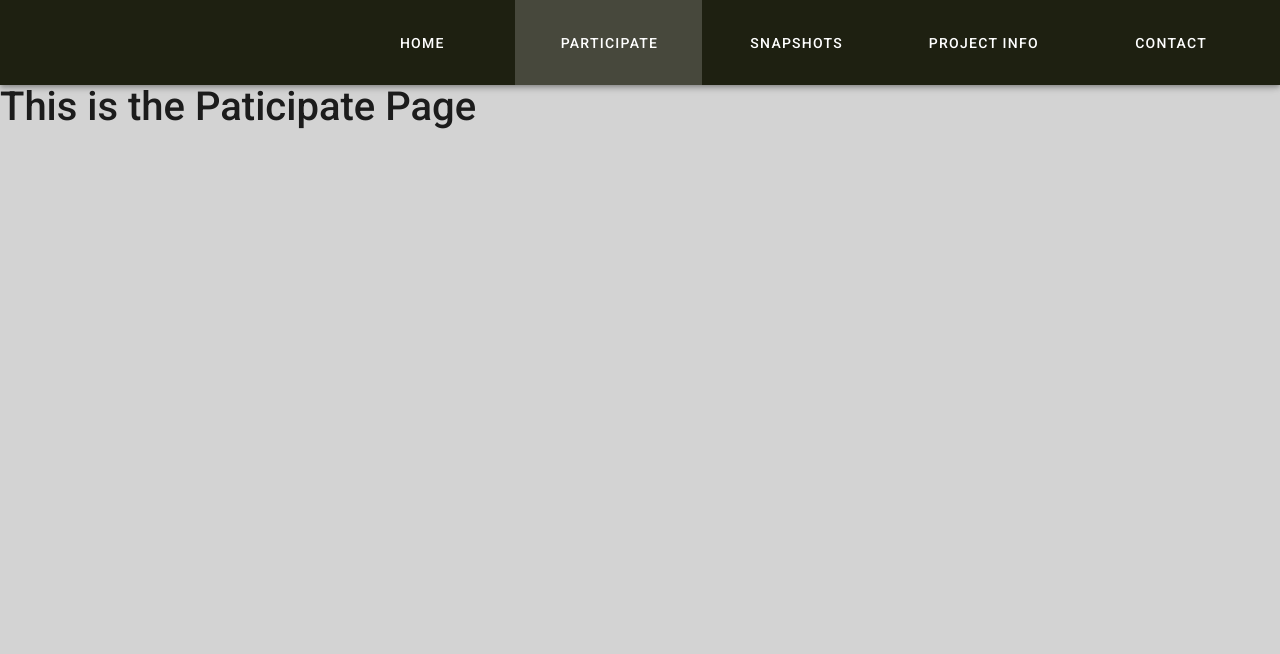
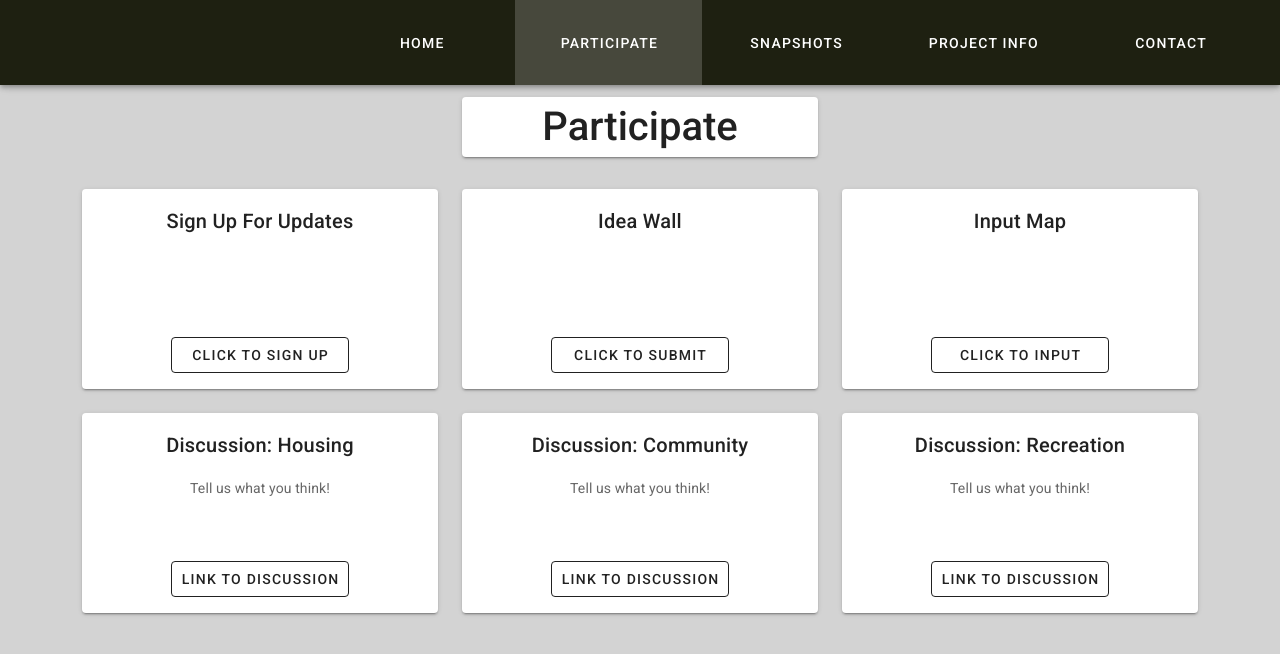
Before and after one commit to cjdoherty1/Carlisle-Master-Plan, a Vue app: page /#/participate in a window 1280 px wide. Shown: the top 654 px of the page. Built offline with nearby package versions, Linux system fonts and the light colour scheme.

Commit message:
Front end work on contact, participate, project info, and snapshots

```diff
--- a/src/views/Contact.vue
+++ b/src/views/Contact.vue
@@ -10,6 +10,11 @@
         </v-card>
       </v-col>
     </v-row>
+    <div>
+      <h1 style="font-size:15pt; text-align:center;" class="greytextclass">
+        Question? Comment? Brilliant idea? Use this form to send us a message.
+      </h1>
+    </div>
   </v-container>
 </template>
 
--- a/src/views/Participate.vue
+++ b/src/views/Participate.vue
@@ -1,5 +1,106 @@
 <template>
   <div>
-    <h1>This is the Paticipate Page</h1>
+    <v-container>
+      <v-row>
+        <v-col cols="4" />
+        <v-col cols="4">
+          <v-card>
+            <h1 style="font-size:30pt; text-align:center;" class="py-2">
+              Participate
+            </h1>
+          </v-card>
+        </v-col>
+      </v-row>
+
+      <v-row>
+        <v-col cols="4">
+          <v-card height="200px">
+            <v-card-title class="justify-center"
+              >Sign Up For Updates</v-card-title
+            >
+            <v-card-actions class="justify-center">
+              <v-btn outlined style="width: 50%" absolute bottom="true"
+                >Click to Sign Up</v-btn
+              >
+            </v-card-actions>
+          </v-card>
+        </v-col>
+        <v-col cols="4">
+          <v-card height="200px">
+            <v-card-title class="justify-center">Idea Wall</v-card-title>
+            <v-card-actions class="justify-center">
+              <v-btn outlined style="width: 50%" absolute bottom="true"
+                >Click to Submit</v-btn
+              >
+            </v-card-actions>
+          </v-card>
+        </v-col>
+        <v-col cols="4">
+          <v-card height="200px">
+            <v-card-title class="justify-center">Input Map</v-card-title>
+            <v-card-actions class="justify-center">
+              <v-btn outlined style="width: 50%" absolute bottom="true"
+                >Click to Input</v-btn
+              >
+            </v-card-actions>
+          </v-card>
+        </v-col>
+      </v-row>
+
+      <v-row>
+        <v-col cols="4">
+          <v-card height="200px">
+            <v-card-title class="justify-center"
+              >Discussion: Housing</v-card-title
+            >
+            <v-card-text align="center" class="justify-center">
+              Tell us what you think!
+            </v-card-text>
+            <v-card-actions class="justify-center">
+              <v-btn outlined style="width: 50%" absolute bottom="true"
+                >Link to Discussion</v-btn
+              >
+            </v-card-actions>
+          </v-card>
+        </v-col>
+        <v-col cols="4">
+          <v-card height="200px">
+            <v-card-title class="justify-center"
+              >Discussion: Community</v-card-title
+            >
+            <v-card-text align="center" class="justify-center">
+              Tell us what you think!
+            </v-card-text>
+            <v-card-actions class="justify-center">
+              <v-btn outlined style="width: 50%" absolute bottom="true"
+                >Link to Discussion</v-btn
+              >
+            </v-card-actions>
+          </v-card>
+        </v-col>
+        <v-col cols="4">
+          <v-card height="200px">
+            <v-card-title class="justify-center"
+              >Discussion: Recreation</v-card-title
+            >
+            <v-card-text align="center" class="justify-center">
+              Tell us what you think!
+            </v-card-text>
+            <v-card-actions class="justify-center">
+              <v-btn outlined style="width: 50%" absolute bottom="true"
+                >Link to Discussion</v-btn
+              >
+            </v-card-actions>
+          </v-card>
+        </v-col>
+      </v-row>
+    </v-container>
   </div>
 </template>
+
+<script lang="ts">
+import Vue from "vue";
+export default Vue.extend({
+  components: {}
+});
+</script>
--- a/src/views/ProjectInfo.vue
+++ b/src/views/ProjectInfo.vue
@@ -1,5 +1,79 @@
 <template>
   <div>
-    <h1 style="text-align:center;">This is the Project Info page</h1>
+    <v-container>
+      <v-row>
+        <v-col cols="4" />
+        <v-col cols="4">
+          <v-card>
+            <h1 style="font-size:30pt; text-align:center;" class="py-2">
+              Project Info
+            </h1>
+          </v-card>
+        </v-col>
+      </v-row>
+
+      <v-row>
+        <v-col cols="4" />
+        <v-col cols="4">
+          <v-btn outlined style="width: 100%"
+            >Click To Mosquito For Latest News</v-btn
+          >
+        </v-col>
+      </v-row>
+
+      <v-row>
+        <v-col cols="4">
+          <v-card height="300px">
+            <v-card-title class="justify-center">FAQ</v-card-title>
+            <v-card-text align="center">Filler</v-card-text>
+            <v-card-actions class="justify-center">
+              <v-btn outlined style="width: 50%" absolute bottom="true"
+                >Click For More</v-btn
+              >
+            </v-card-actions>
+          </v-card>
+        </v-col>
+        <v-col cols="4">
+          <v-card height="300px">
+            <v-card-title class="justify-center">Schedule</v-card-title>
+            <v-card-text align="center">Filler</v-card-text>
+            <v-card-actions class="justify-center">
+              <v-btn outlined style="width: 50%" absolute bottom="true"
+                >Click For More</v-btn
+              >
+            </v-card-actions>
+          </v-card>
+        </v-col>
+        <v-col cols="4">
+          <v-card height="300px">
+            <v-card-title class="justify-center"
+              >Master Plan Committees</v-card-title
+            >
+            <v-card-text align="center">Filler</v-card-text>
+            <v-card-actions class="justify-center">
+              <v-btn outlined style="width: 50%" absolute bottom="true"
+                >Click For More</v-btn
+              >
+            </v-card-actions>
+          </v-card>
+        </v-col>
+      </v-row>
+
+      <v-row>
+        <v-col cols="4" />
+        <v-col cols="4">
+          <v-btn outlined style="width: 100%"
+            >Click For Background Documents</v-btn
+          >
+        </v-col>
+      </v-row>
+    </v-container>
   </div>
 </template>
+
+<script lang="ts">
+import Vue from "vue";
+export default Vue.extend({
+  components: {}
+});
+</script>
--- a/src/views/Snapshots.vue
+++ b/src/views/Snapshots.vue
@@ -1,11 +1,17 @@
 <template>
   <div>
-    <div>
-      <h1 style="text-align:center;" class="my-6">
-        This is the Snapshots page
-      </h1>
-    </div>
     <v-container>
+      <v-row>
+        <v-col cols="4" />
+        <v-col cols="4">
+          <v-card>
+            <h1 style="font-size:30pt; text-align:center;" class="py-2">
+              Snapshots
+            </h1>
+          </v-card>
+        </v-col>
+      </v-row>
+
       <v-row>
         <v-col cols="3">
           <v-card height="150px">
@@ -40,7 +46,10 @@
         <v-col cols="3">
           <v-card height="150px">
             <v-card-title class="justify-center">
-              <p>Historic and Cultural Resources</p>
+              Historic and Cultural
+            </v-card-title>
+            <v-card-title class="justify-center">
+              Resources
             </v-card-title>
             <v-card-actions class="justify-center">
               <v-btn outlined style="width: 50%" absolute bottom="true"
```
